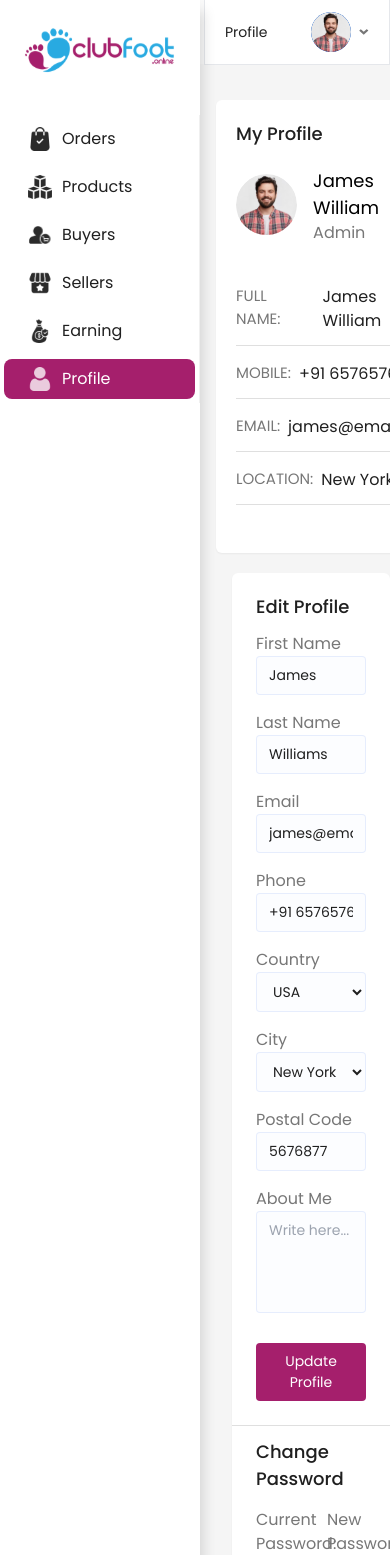
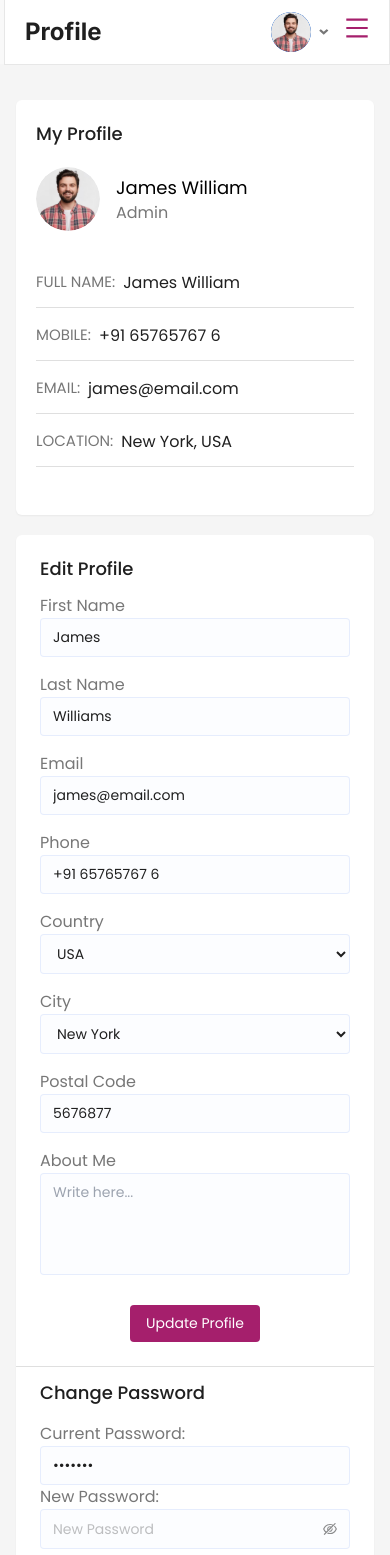
Before and after one commit to sarahahmadmalik/kidsBoots-admin, a Next.js app: page /profile in a window 390 px wide. Shown: the top 1555 px of the page. Built offline with nearby package versions, Linux system fonts and the light colour scheme.

Commit message:
sider-fixed

```diff
--- a/src/layout/DashboardLayout/Sidebar.jsx
+++ b/src/layout/DashboardLayout/Sidebar.jsx
@@ -22,7 +22,7 @@ const Sidebar = ({ role }) => {
   return (
     <Sider
       style={{ paddingTop: "1rem", background: "white" }}
-      className=""
+      className=" hidden md:block"
     >
       <div className="flex items-center justify-center">
         <Image src={"/images/clubFoot.svg"} width={170} height={60} alt="logo" />
--- a/src/layout/DashboardLayout/index.jsx
+++ b/src/layout/DashboardLayout/index.jsx
@@ -213,7 +213,7 @@ const Index = ({children}) => {
                                     </div>
                                 </Dropdown>
                             </div>
-                            <div className="hidden  " style={{marginLeft: "1rem"}}>
+                            <div className="md:hidden block " style={{marginLeft: "1rem"}}>
                                 <Dropdown overlay={navMenu}
                                     trigger={
                                         ["click"]
--- a/src/pages/profile/index.js
+++ b/src/pages/profile/index.js
@@ -161,7 +161,7 @@ const Index = () => {
               </div>
             </div>
           </div>
-          <div className="w-full md:flex-row flex flex-col   my-5 md:my-0 mx-4 gap-4">
+          <div className="w-full md:flex-row flex flex-col   my-5 md:my-0 sm:mx-4 gap-4">
             <div className="w-full  bg-[#FFFFFF] shadow-sm rounded-md py-5">
                 <div className="px-6">
                 <h2 className="font-[500] text-[18px]">Edit Profile</h2>
@@ -306,7 +306,7 @@ const Index = () => {
                     style={{ resize: "none" }}
                   />
                 </div>
-                <div className="w-full flex justify-end ">
+                <div className="w-full flex justify-center sm:justify-end ">
                 <button
                   type="submit"
                   className="mt-6 bg-[#A51F6C] text-white py-2 px-4 rounded transition duration-300 hover:bg-[#E82494]"
@@ -322,8 +322,8 @@ const Index = () => {
                   <h2 className="font-[500] text-[18px]">Change Password</h2>
                 </div>
                 <div className="mt-3">
-                <div className="flex items-start mt-4 pb-3 w-full">
-          <div className="w-[50%]">
+                <div className="flex flex-col sm:flex-row items-start mt-4 pb-3 w-full">
+          <div className="sm:w-[50%] w-full">
             <label className="text-[16px] font-normal text-[#777777]">
               Current Password:
             </label>
@@ -335,7 +335,7 @@ const Index = () => {
               className="w-full py-2 px-3 border border-[#2668E81A] rounded transition duration-300 bg-[#2668E803] focus:outline-none focus:border-[#2668E855] hover:border-[#2668E855]"
             />
           </div>
-          <div className="w-[50%] ml-4">
+          <div className="sm:w-[50%] w-full sm:ml-4">
             <label className="text-[16px] font-normal text-[#777777]">
               New Password:
             </label>
@@ -378,7 +378,7 @@ const Index = () => {
           </div>
         </div>
 
-                <div className="w-full flex justify-end">
+                <div className="w-full flex justify-center sm:justify-end">
                   <button
                     type="submit"
                     className=" bg-[#A51F6C] text-white py-2 px-4 rounded transition duration-300 hover:bg-[#E82494]"
--- a/tailwind.config.js
+++ b/tailwind.config.js
@@ -1,9 +1,10 @@
 /** @type {import('tailwindcss').Config} */
 module.exports = {
   content: [
-    './src/pages/**/*.{js,ts,jsx,tsx,mdx}',
-    './src/components/**/*.{js,ts,jsx,tsx,mdx}',
-    './src/app/**/*.{js,ts,jsx,tsx,mdx}',
+    "./src/pages/**/*.{js,ts,jsx,tsx,mdx}",
+    "./src/components/**/*.{js,ts,jsx,tsx,mdx}",
+    "./src/app/**/*.{js,ts,jsx,tsx,mdx}",
+    "./src/layout/**/*.{js,ts,jsx,tsx,mdx}",
   ],
   theme: {
     extend:
```
